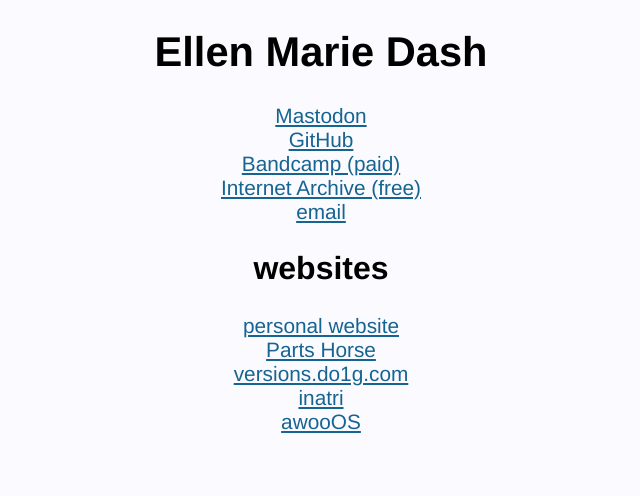
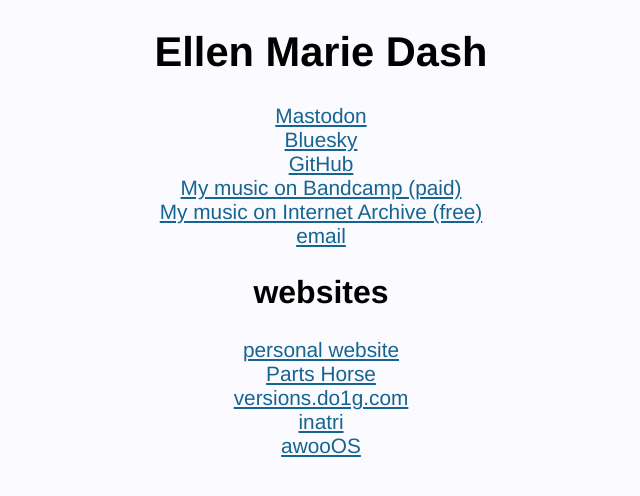
Before and after one commit to duckinator/do1g.com, a plain HTML site: page index.html in a window 1280 px wide. Shown: the whole page, without its empty margins (319-959 px from the left). Drawn offline with Linux system fonts and the light colour scheme.

Commit message:
Update index.html

```diff
--- a/index.html
+++ b/index.html
@@ -24,9 +24,10 @@
 
     <ul>
         <li><a href="https://weirder.earth/@puppy">Mastodon</a></li>
+        <li><a href="https://bsky.app/profile/duckinator.bsky.social">Bluesky</a></li>
         <li><a href="https://github.com/duckinator">GitHub</a></li>
-        <li><a href="https://duckinator.bandcamp.com">Bandcamp (paid)</a></li>
-        <li><a href="https://archive.org/search.php?query=creator%3A%22Ellen+Marie+Dash%22&sort=-date">Internet Archive (free)</a></li>
+        <li><a href="https://duckinator.bandcamp.com">My music on Bandcamp (paid)</a></li>
+        <li><a href="https://archive.org/search.php?query=creator%3A%22Ellen+Marie+Dash%22&sort=-date">My music on Internet Archive (free)</a></li>
         <li><a href="mailto:me@duckie.co">email</a></li>
     </ul>
 
```
